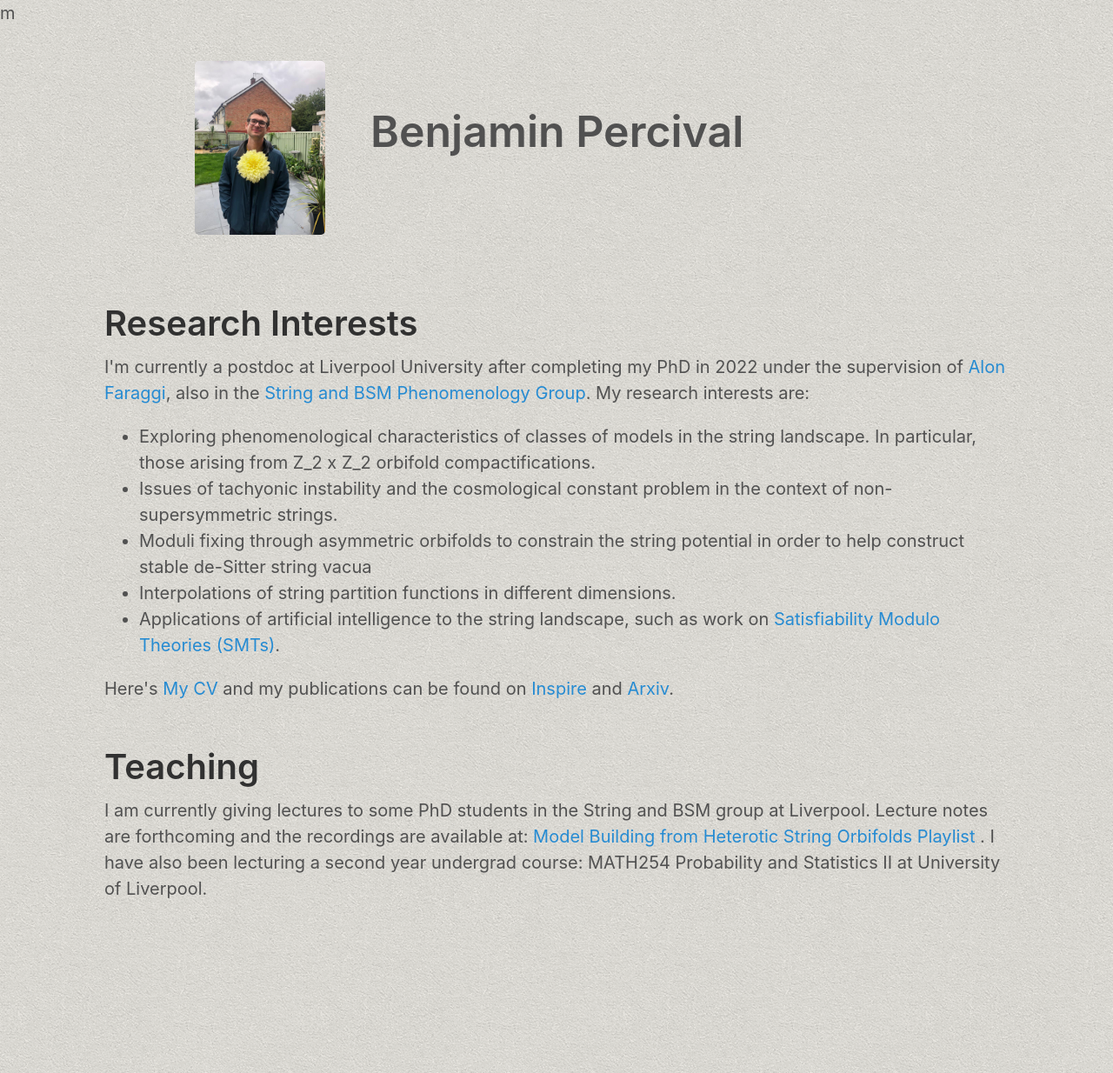
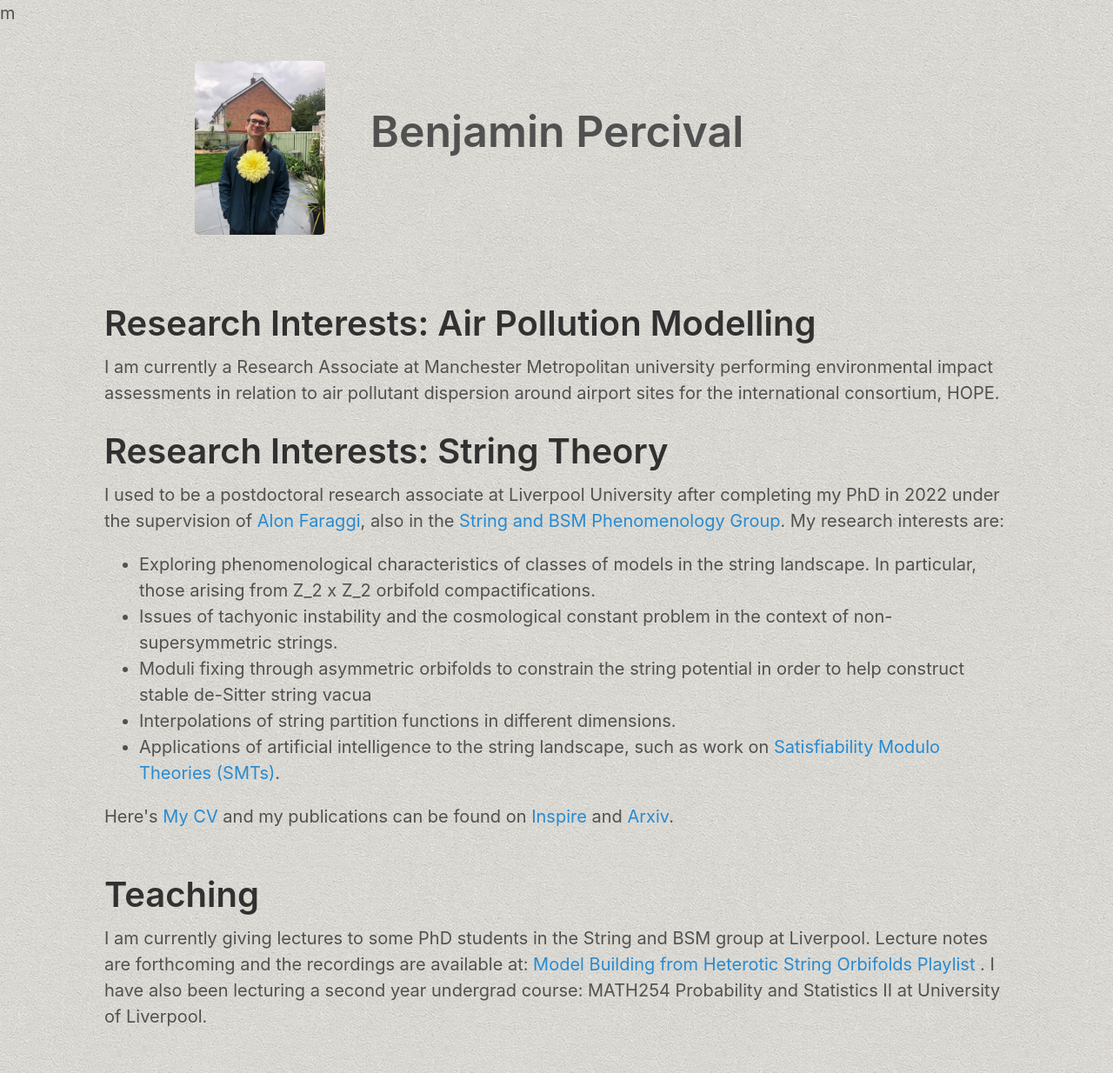
Before and after one commit to BenjaminPercival/cultivatingthegrapevine, a Jekyll site: the page index.html, which Jekyll copies as it is, in a window 1280 px wide. Shown: the whole page at 87% size. Built offline with Jekyll 4.4.1, drawn with Linux system fonts in a browser that asks for light colours.

Commit message:
Update index.html

```diff
--- a/index.html
+++ b/index.html
@@ -29,8 +29,12 @@
       </header>
 <div>
   <div class="section">
-  <h1 class="">Research Interests</h1>
-  <p>I'm currently a postdoc at Liverpool University after completing my PhD in 2022 under the supervision of <a href="http://www.maths.liv.ac.uk/TheorPhys/people/staff/faraggi/">Alon Faraggi</a>, also in the <a href="http://www.maths.liv.ac.uk/TheorPhys/RESEARCH/STRING_THEORY/index.htm">String and BSM Phenomenology Group</a>. My research interests are: </p>
+  <h1 class="">Research Interests: Air Pollution Modelling</h1>
+  <p>
+	  I am currently a Research Associate at Manchester Metropolitan university performing environmental impact assessments in relation to air pollutant dispersion around airport sites for the international consortium, HOPE.
+  </p>
+  <h1 class="">Research Interests: String Theory</h1>
+  <p> I used to be a postdoctoral research associate at Liverpool University after completing my PhD in 2022 under the supervision of <a href="http://www.maths.liv.ac.uk/TheorPhys/people/staff/faraggi/">Alon Faraggi</a>, also in the <a href="http://www.maths.liv.ac.uk/TheorPhys/RESEARCH/STRING_THEORY/index.htm">String and BSM Phenomenology Group</a>. My research interests are: </p>
   <ul class="aboutme">
     <li> Exploring phenomenological characteristics of classes of models in the string landscape. In particular, those arising from Z_2 x Z_2 orbifold compactifications.</li>
     <li> Issues of tachyonic instability and the cosmological constant problem in the context of non-supersymmetric strings.</li>
```
